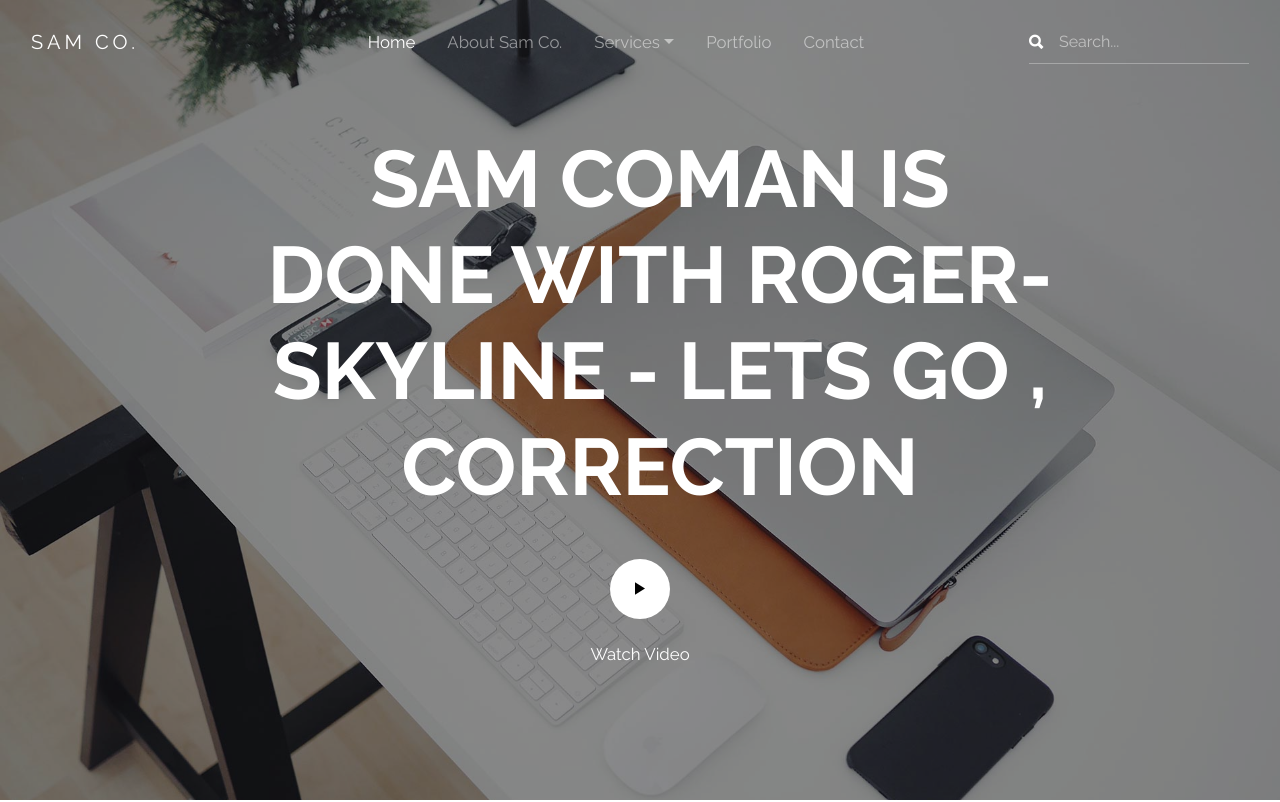
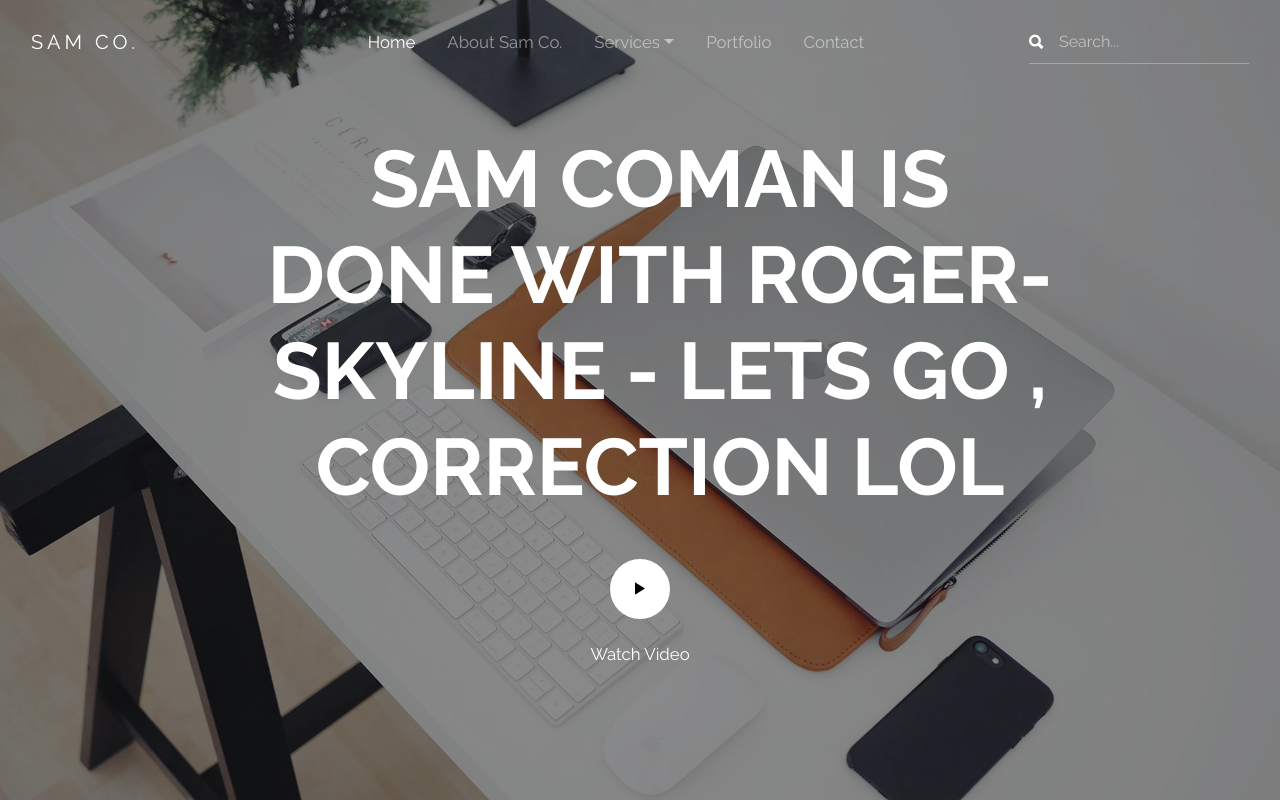
Before and after one commit to SamComan/skyline, a plain HTML site: page index.html in a window 1280 px wide. Shown: the top 802 px of the page. Drawn offline with nearby package versions, Linux system fonts and the light colour scheme; files whose address does not match are found by name.

Commit message:
Update index.html

```diff
--- a/index.html
+++ b/index.html
@@ -81,7 +81,7 @@
     <div class="container">
       <div class="row slider-text align-items-center justify-content-center">
         <div class="col-lg-9 text-center col-sm-12 element-animate">
-          <h1 class="mb-4">SAM COMAN IS DONE WITH ROGER-SKYLINE - LETS GO , CORRECTION</h1>
+          <h1 class="mb-4">SAM COMAN IS DONE WITH ROGER-SKYLINE - LETS GO , CORRECTION lol</h1>
           <div class="btn-play-wrap mx-auto">
             <p class="mb-4"><a href="https://www.youtube.com/watch?v=_VnYSoMI-9Q" data-fancybox data-ratio="2"
                 class="btn-play"><span class="ion ion-ios-play"></span></a></p>
```
